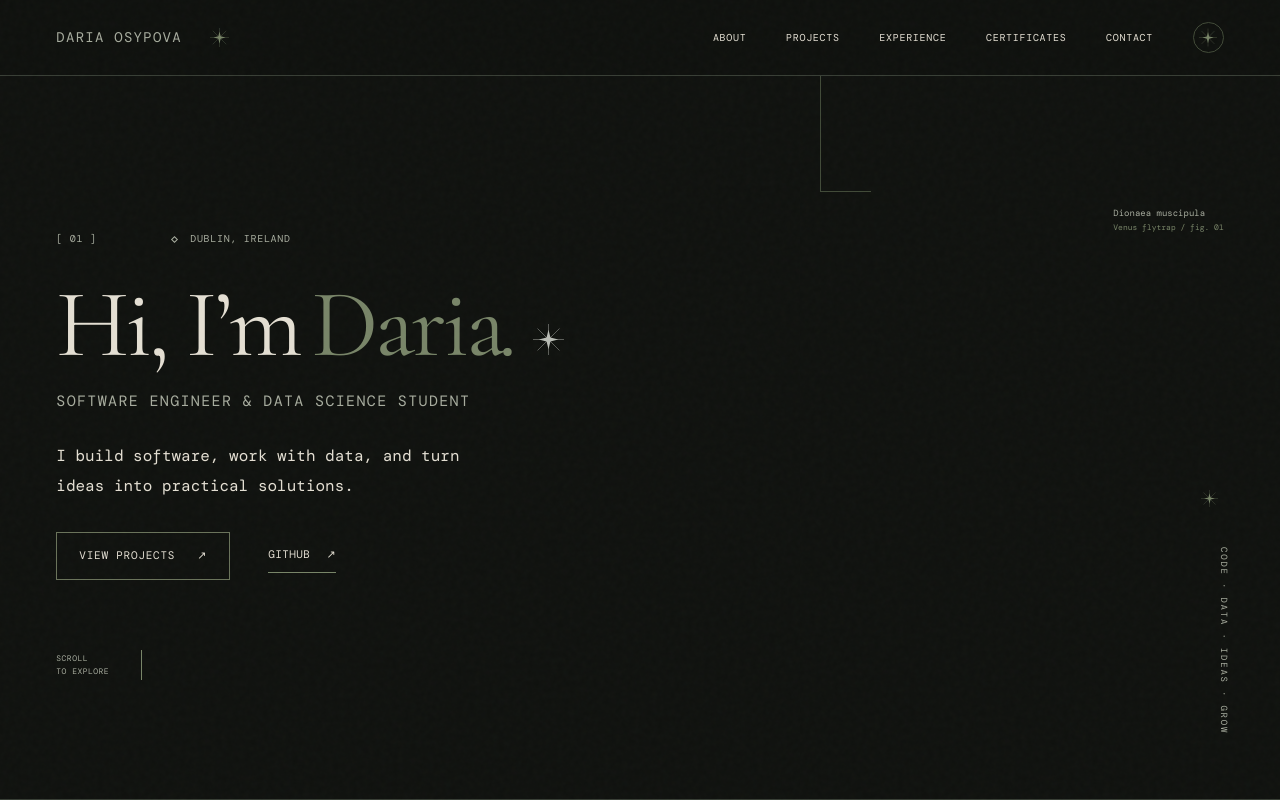
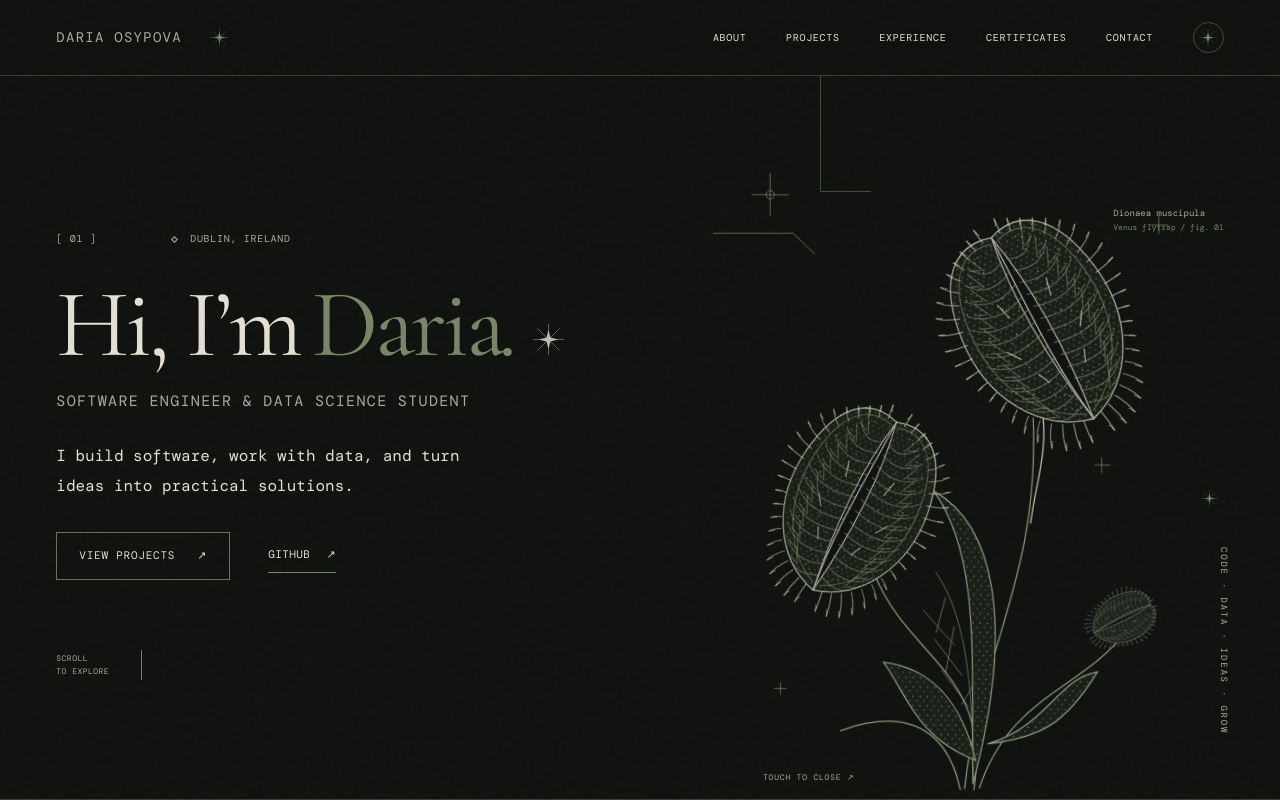
Before and after one commit to Askada21/MyPortfolio, a React (Vite) app: page / in a window 1280 px wide. Built offline with nearby package versions, Linux system fonts and the light colour scheme.

Commit message:
feat: add animated Venus flytrap artwork

```diff
--- a/src/components/Hero.tsx
+++ b/src/components/Hero.tsx
@@ -1,6 +1,7 @@
 import { Arrow, Star } from './Ornaments'
+import VenusFlytrap from './VenusFlytrap'
 
-export default function Hero({ children }: { children?: React.ReactNode }) {
+export default function Hero() {
   return <section id="home" className="hero section"><div className="hero-copy">
     <div className="eyebrow"><span>[ 01 ]</span><span><span className="location-dot" /> DUBLIN, IRELAND</span></div>
     <h1>Hi, I’m <em>Daria</em><span className="heading-period">.</span><Star /></h1>
@@ -8,5 +9,5 @@ export default function Hero({ children }: { children?: React.ReactNode }) {
     <p className="hero-description">I build software, work with data, and turn ideas into practical solutions.</p>
     <div className="hero-actions"><a className="button" href="#projects">View Projects <Arrow /></a><a className="text-link" href="https://github.com/Askada21" target="_blank" rel="noopener noreferrer">GitHub <Arrow /></a></div>
     <a href="#about" className="scroll-link">SCROLL<br />TO EXPLORE <span aria-hidden="true" /></a>
-  </div><div className="hero-art">{children}<span className="plant-caption">Dionaea muscipula<br /><span>Venus flytrap / fig. 01</span></span><span className="vertical-note" aria-hidden="true">CODE · DATA · IDEAS · GROW</span><Star className="art-star" /></div></section>
+  </div><div className="hero-art"><VenusFlytrap /><span className="plant-caption">Dionaea muscipula<br /><span>Venus flytrap / fig. 01</span></span><span className="vertical-note" aria-hidden="true">CODE · DATA · IDEAS · GROW</span><Star className="art-star" /></div></section>
 }
--- /dev/null
+++ b/src/components/VenusFlytrap.tsx
@@ -0,0 +1,63 @@
+import { useEffect, useRef, useState } from 'react'
+import type { CSSProperties, PointerEvent } from 'react'
+
+function Trap({ x, y, rotate = 0, scale = 1 }: { x: number; y: number; rotate?: number; scale?: number }) {
+  return <g transform={`translate(${x} ${y}) rotate(${rotate}) scale(${scale})`}>
+    <path d="M0 106C-8 41-2-19 0-89" stroke="#b9bcb5" strokeWidth="1.1" />
+    {[-1, 1].map(side => <g key={side} transform={`scale(${side} 1)`}>
+      <g className="trap-lobe">
+        <path d="M0 107C-57 94-90 40-81-19S-40-101 0-89Q-18-5 0 107Z" fill="url(#plant-stipple)" stroke="#c1c3ae" strokeWidth="1.1" />
+        <path d="M-4 100C-49 82-77 35-70-20S-35-92-4-84" stroke="#788568" strokeWidth=".8" fill="none" />
+        {Array.from({ length: 22 }, (_, i) => {
+          const t = .13 + i / 21 * (Math.PI - .26)
+          const px = -Math.sin(t) * 81
+          const py = 8 + Math.cos(t) * 97
+          const tooth = 19 + Math.sin(t * 4) * 7
+          return <path key={i} d={`M${px} ${py}q${-Math.sin(t) * tooth * .8} ${Math.cos(t) * tooth * .55} ${-Math.sin(t) * tooth} ${Math.cos(t) * tooth}q${Math.sin(t) * 6} ${-Math.cos(t) * 6} ${Math.sin(t) * 5 + 2} ${-Math.cos(t) * 7}`} stroke="#bdc0aa" strokeWidth=".85" fill="none" />
+        })}
+        {Array.from({ length: 13 }, (_, i) => {
+          const yy = -75 + i * 13
+          const width = Math.sqrt(Math.max(0, 1 - ((yy - 8) / 98) ** 2)) * 72
+          return <path key={i} d={`M-3 ${yy + 10}Q${-width * .65} ${yy + 22} ${-width} ${yy}m${width * .3} 8-12-5m15 7-9-17`} stroke="#8d987d" strokeWidth=".65" fill="none" />
+        })}
+        {Array.from({ length: 105 }, (_, i) => {
+          const yy = -82 + (i * 37 % 180)
+          const edge = Math.sqrt(Math.max(0, 1 - ((yy - 8) / 97) ** 2)) * 74
+          return <circle key={i} cx={-5 - (i * 13 % Math.max(1, edge - 7))} cy={yy} r={i % 3 === 0 ? .8 : .45} fill="#a5ad91" opacity=".7" />
+        })}
+        <path d="m-30-31 5 17m-21 26 10 13m8 20 6 12" stroke="#c1c3ae" strokeWidth="1" />
+      </g>
+    </g>)}
+  </g>
+}
+
+export default function VenusFlytrap() {
+  const [closed, setClosed] = useState(false)
+  const plant = useRef<HTMLButtonElement>(null)
+  const timer = useRef<ReturnType<typeof setTimeout> | undefined>(undefined)
+  useEffect(() => () => clearTimeout(timer.current), [])
+
+  function reactToPointer(event: PointerEvent<HTMLButtonElement>) {
+    if (event.pointerType !== 'mouse' || window.matchMedia('(prefers-reduced-motion: reduce)').matches) return
+    const rect = event.currentTarget.getBoundingClientRect()
+    plant.current?.style.setProperty('--plant-x', `${(event.clientX - rect.left - rect.width / 2) / 60}deg`)
+    plant.current?.style.setProperty('--plant-y', `${(event.clientY - rect.top - rect.height / 2) / 90}deg`)
+  }
+  function closeTrap() {
+    setClosed(true)
+    clearTimeout(timer.current)
+    timer.current = setTimeout(() => setClosed(false), 1700)
+  }
+
+  return <button ref={plant} className={`flytrap ${closed ? 'is-closed' : ''}`} onClick={closeTrap} onPointerMove={reactToPointer} onPointerLeave={() => { plant.current?.style.setProperty('--plant-x', '0deg'); plant.current?.style.setProperty('--plant-y', '0deg') }} aria-label="Close the Venus flytrap — interactive botanical illustration" style={{ '--plant-x': '0deg', '--plant-y': '0deg' } as CSSProperties}>
+    <svg viewBox="0 0 540 650" fill="none" aria-hidden="true"><defs><pattern id="plant-stipple" width="7" height="9" patternUnits="userSpaceOnUse"><path d="M0 0h7v9H0Z" fill="#191e16"/><circle cx="1" cy="2" r=".6" fill="#929c7e"/><circle cx="5" cy="6" r=".45" fill="#b9bcb5"/></pattern></defs>
+      <g className="plant-sway">
+        <g stroke="#879176" strokeWidth="1.2"><path d="M291 648c12-136 67-203 57-359M300 649c15-114-67-125-101-206M287 649c-16-68-65-75-117-54M305 647c29-92 94-95 139-156"/><path d="M299 643c-5-114 3-218-45-281 57 30 83 120 45 281Z" fill="url(#plant-stipple)"/><path d="M301 620c-58-20-69-64-91-92 50 5 77 40 91 92Zm11-16c58-19 65-64 104-72-30 52-53 64-104 72Z" fill="url(#plant-stipple)"/><path d="M299 641c-2-93-11-160-41-201m-11 37 31 33m-20-6 28 35m-20-5 27 35m-25-105-8 34m17-6-7 45m27 11-11 19" strokeWidth=".6"/><path d="M348 391c4-40 16-71 8-112M199 446l-13-45" stroke="#c1c3ae"/></g>
+        <Trap x={350} y={195} rotate={-31} scale={1.02} />
+        <Trap x={182} y={371} rotate={25} scale={.92} />
+        <Trap x={441} y={479} rotate={62} scale={.31} />
+      </g>
+      <g stroke="#7e886d" strokeWidth=".7"><path d="M104 55v41M86 76h36M423 329v15M416 336h15M478 96v18M469 105h18M114 545v12M108 551h12"/><circle cx="104" cy="76" r="4"/><path d="M49 113h77l21 20"/></g>
+    </svg><span className="plant-instruction">{closed ? 'A moment of stillness.' : 'TOUCH TO CLOSE ↗'}</span>
+  </button>
+}
--- a/src/styles/animations.css
+++ b/src/styles/animations.css
@@ -2,3 +2,12 @@
   html { scroll-behavior: auto; }
   *, *::before, *::after { animation: none !important; transition: none !important; scroll-behavior: auto !important; }
 }
+.flytrap { --plant-x: 0deg; --plant-y: 0deg; position: absolute; width: 100%; height: calc(100% + 65px); bottom: -31px; border: 0; background: none; padding: 0; cursor: pointer; transform: perspective(900px) rotateY(var(--plant-x)) rotateX(var(--plant-y)); transition: transform .65s ease-out; transform-origin: 50% 90%; }
+.flytrap svg { width: 100%; height: 100%; overflow: visible; }
+.plant-sway { transform-origin: 55% 100%; animation: sway 12s ease-in-out infinite; }
+.trap-lobe { transform-origin: 0 10px; animation: breathe 9s ease-in-out infinite; transition: transform .6s ease-in-out; }
+.is-closed .trap-lobe { animation: none; transform: scaleX(.12); }
+.plant-instruction { position: absolute; left: 18%; bottom: 16px; font-size: 8px; color: var(--muted); letter-spacing: .1em; }
+@keyframes sway { 0%, 100% { transform: rotate(-1deg); } 50% { transform: rotate(1.5deg); } }
+@keyframes breathe { 0%, 100% { transform: scaleX(1); } 50% { transform: scaleX(.87); } }
+@media (prefers-reduced-motion: reduce) { .plant-sway, .trap-lobe { animation: none; } .flytrap { transform: none; } .is-closed .trap-lobe { transform: scaleX(.12); } }
```
